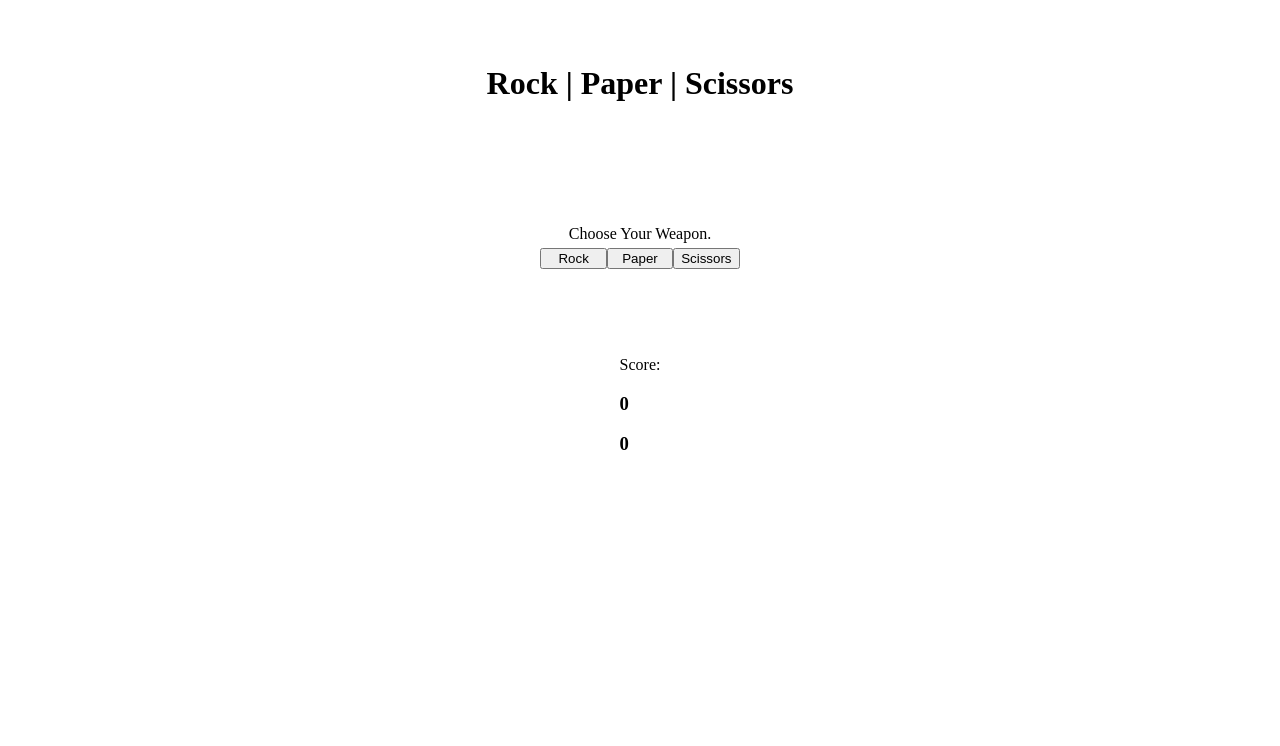
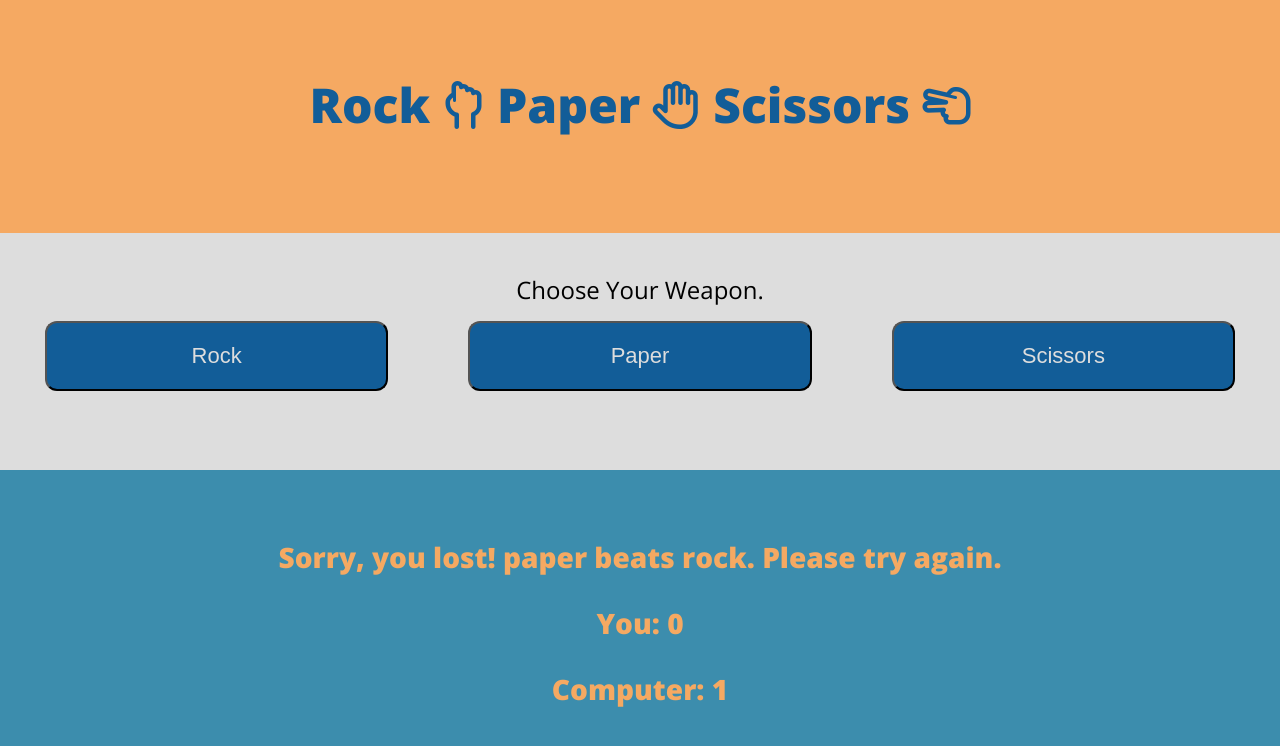
Before and after one commit to ejay11/RockPaperScissors, a plain HTML site: page index.html in a window 1280 px wide. Both pictures are taken after a click on the button "Rock". Drawn offline with nearby package versions, Linux system fonts and the light colour scheme.

Commit message:
GUI completed with player messages

```diff
--- a/game.js
+++ b/game.js
@@ -1,21 +1,11 @@
-// Player Selection - receives input from user (rock, paper, or scissors?)
-function playerPlay() {
-    let playerOptions = prompt("Rock, paper, or scissors?");
-    playerOptions = playerOptions.toLowerCase();
-    return playerOptions;
-}
-
-
 //Computer Selection Function
 function computerPlay() {
 
     let computerOptions = ['rock', 'paper', 'scissors'];
-
     var computerSelection = computerOptions[Math.floor(Math.random() * 3)];
     return computerSelection;
+}
 
-
-}
 //Initial Scores
 let playerScore = 0;
 let computerScore = 0;
@@ -23,33 +13,51 @@ let computerScore = 0;
 // playRound function to compare results from selections
 function playRound(playerSelection, computerSelection) {
 
-    //let playerSelection =
-    //console.log(playerSelection);
+    let message = document.querySelector('#message');
     if (playerSelection === computerSelection) {
-        alert('You both choose ' + playerSelection + '! It\'s a tie!');
+        message.textContent = 'You both choose ' + playerSelection + '! It\'s a tie!';
     } else if ((playerSelection === 'rock' && computerSelection === 'scissors') || (playerSelection === 'scissors' && computerSelection === 'paper') || (playerSelection === 'paper' && computerSelection === 'rock')) {
         playerScore = playerScore + 1;
         console.log(playerScore);
-        alert('You win! ' + playerSelection + ' beats ' + computerSelection + '!');
+        message.textContent = 'You win! ' + playerSelection + ' beats ' + computerSelection + '!';
     } else {
         computerScore = computerScore + 1;
         console.log(computerScore);
-        alert('Sorry, you lost! ' + computerSelection + ' beats ' + playerSelection + '. Please try again.');
+        message.textContent ='Sorry, you lost! ' + computerSelection + ' beats ' + playerSelection + '. Please try again.';
 
     }
+    //Updating Score Display
+    const player = document.querySelector('#player');
+    player.textContent = 'You: ' + playerScore;
+    const computer = document.querySelector('#computer');
+    computer.textContent = 'Computer: ' + computerScore;
+
+    //Ending game once a player reaches 5
+    if (playerScore == 5) {
+        message.textContent = 'Congratulations! You won this round!';
+        playerScore = 0;
+        computerScore = 0;
+    } else if (computerScore == 5) {
+        message.textContent = 'Sorry! The computer won this round. :(';
+        playerScore = 0;
+        computerScore = 0;
+    }
+
+
 }
+
+
 //User Button Selection
-//create an array from the buttons
-
 const buttons = document.querySelectorAll('button');
 console.log(buttons);
-// we use the .forEach method to iterate through each button and add a click EventListener to each one
-buttons.forEach((button) => {button.addEventListener('click', () => {
-      alert('OK, you selected ' + button.id + '. Bold choice!');
-      let playerSelection = button.id;
-      let computerSelection = computerPlay();
-      playRound(playerSelection, computerSelection);
-}
-)});
+buttons.forEach((button) => {
+        button.addEventListener('click', () => {
+            let playerSelection = button.id;
+            let computerSelection = computerPlay();
+            playRound(playerSelection, computerSelection);
+        })
 
-// Score tracking/display
+    }
+
+
+);
--- a/index.html
+++ b/index.html
@@ -12,12 +12,20 @@
     <meta name="description" content="">
     <meta name="viewport" content="width=device-width, initial-scale=1">
     <link rel="stylesheet" href="style.css">
+    <!-- Font Awesome -->
+    <script src="https://kit.fontawesome.com/2a44630a8b.js" crossorigin="anonymous"></script>
+    <!--Google Fonts-->
+    <link href='https://fonts.googleapis.com/css?family=Open Sans' rel='stylesheet'>
+    <link href="https://fonts.googleapis.com/css2?family=Open+Sans:wght@800&display=swap" rel="stylesheet">
 </head>
 
 <body>
     <div class="container">
         <div id="header">
-            <h1>Rock | Paper | Scissors</h1>
+            <h1>Rock <i class="fa fa-hand-rock-o" aria-hidden="true"></i>
+                Paper <i class="fa fa-hand-paper-o" aria-hidden="true"></i>
+                Scissors <i class="fa fa-hand-scissors-o" aria-hidden="true"></i>
+            </h1>
         </div>
         <div id="selection">
             Choose Your Weapon.
@@ -28,9 +36,9 @@
             </div>
         </div>
         <div id="score">
-            Score:
-            <h3 id="player">0</h3>
-            <h3 id="computer">0</h3>
+            <h3 id="message">Let's play!</h3>
+            <h3 id="player">You: 0</h3>
+            <h3 id="computer">Your Nemisis, Computer: 0</h3>
 
         </div>
     </div>
--- a/style.css
+++ b/style.css
@@ -1,17 +1,40 @@
+body{
+    font-family: 'Open Sans', sans-serif;
+    font-size: 24px;
+    text-align: center;
+    height: 100vh;
+    width: 100vw;
+    margin: 0;
+}
 .container{
     display: grid;
     width: 100%;
-    grid-template-columns: 100%;
-    grid-template-rows: 150px 150px 150px;
-    grid-gap: 1rem;
+    height: 100%;
+    grid-template-columns: auto;
+    grid-template-rows: auto;
     justify-items: center;
-    align-items: center;
+    align-items: stretch;
+
 }
 #header{
+    background-color: #F5A962;
+    color: #125D98;
+    width: 100%;
+    height: 100%;
+    padding-top: 40px;
+    margin: 0;
 
 }
+
+h1{
+    font-weight: 800;
+}
 #selection{
-    text-align: center;
+    width: 100%;
+    height: 100%;
+    padding-top: 40px;
+    margin: 0;
+    background-color: #DDDDDD;
 }
 /*Button Styling */
 #options{
@@ -21,6 +44,18 @@
     margin: 5px;
 
 }
+
+button{
+    padding-top: 20px;
+    padding-bottom: 20px;
+    margin: 10px 40px;
+    background-color: #125D98;
+    color: #DDDDDD;
+    font-size: 22px;
+    border-radius: 12px;
+
+}
+
 #rock{
 
 }
@@ -31,3 +66,11 @@
 #scissors{
 
 }
+
+#score{
+    width: 100%;
+    height: 100%;
+    padding-top: 40px;
+    background-color: #3C8DAD;
+    color: #F5A962
+}
```
